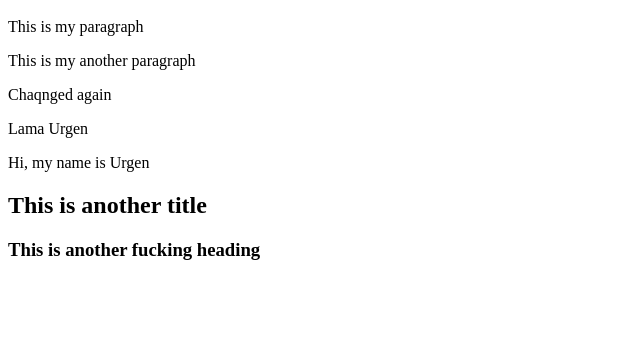
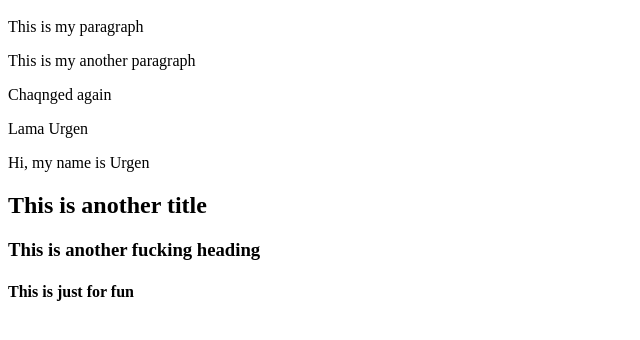
Before and after one commit to urg-cloud/dev-project, a plain HTML site: page index.html in a window 1280 px wide. Shown: the part 48-388 px from the top of the page, without its empty margins (0-640 px from the left). Drawn offline with Linux system fonts and the light colour scheme.

Commit message:
another heading headed

```diff
--- a/index.html
+++ b/index.html
@@ -8,4 +8,6 @@
 <p> Hi, my name is Urgen </p>
 <h2> This is another title</h2>
 <h3> This is another fucking heading</h3>
+
+<h4> This is just for fun </h4>
 </html>
```
